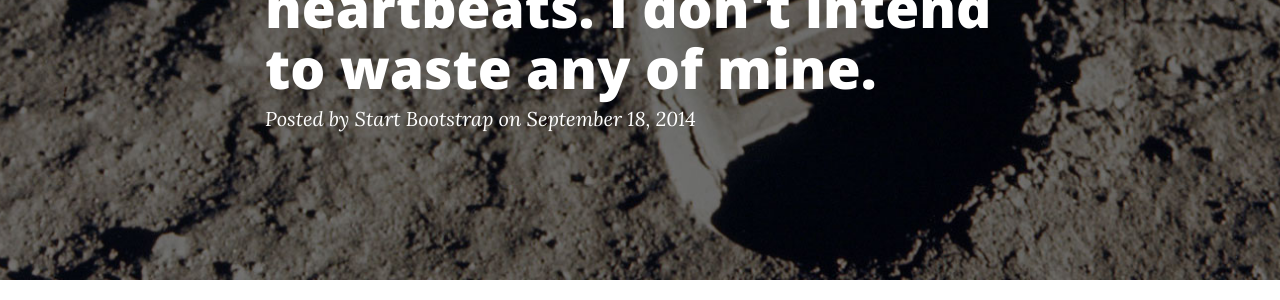
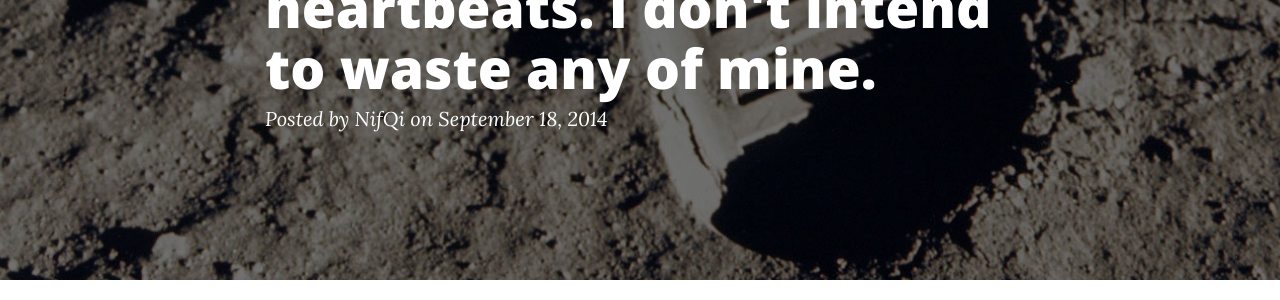
Before and after one commit to NifQi/nifqi.github.io, a Jekyll site: the page built from _posts/2014-09-18-i-believe.markdown, in a window 1280 px wide and 900 px high. Shown: the part 314-614 px from the top of the window. Built offline with Jekyll 4.4.1, drawn with Linux system fonts in a browser that asks for light colours; nearby versions of some CDN libraries.

Commit message:
Update 2014-09-18-i-believe.markdown

```diff
--- a/_posts/2014-09-18-i-believe.markdown
+++ b/_posts/2014-09-18-i-believe.markdown
@@ -2,7 +2,7 @@
 layout:     post
 title:      "I believe every human has a finite number of heartbeats. I don't intend to waste any of mine."
 date:       2014-09-18 12:00:00
-author:     "Start Bootstrap"
+author:     "NifQi"
 header-img: "img/post-bg-05.jpg"
 ---
 
```
